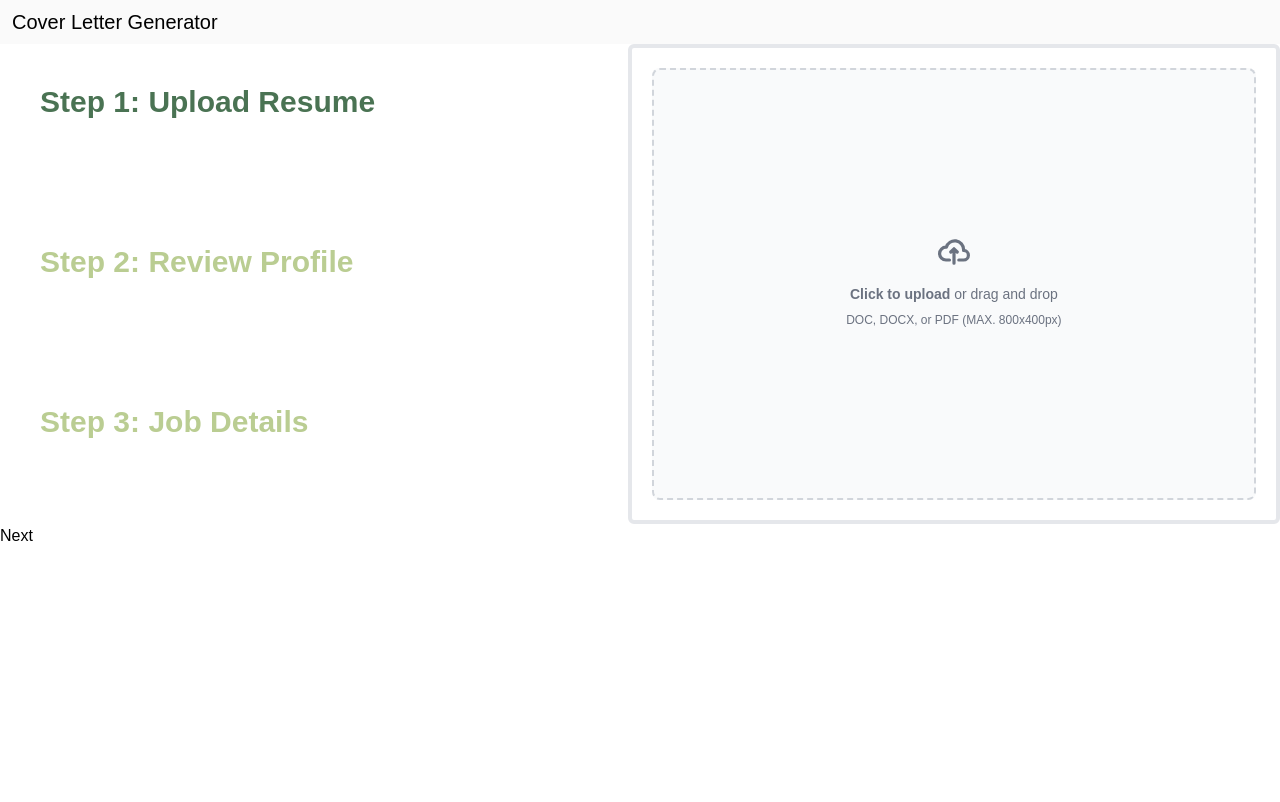
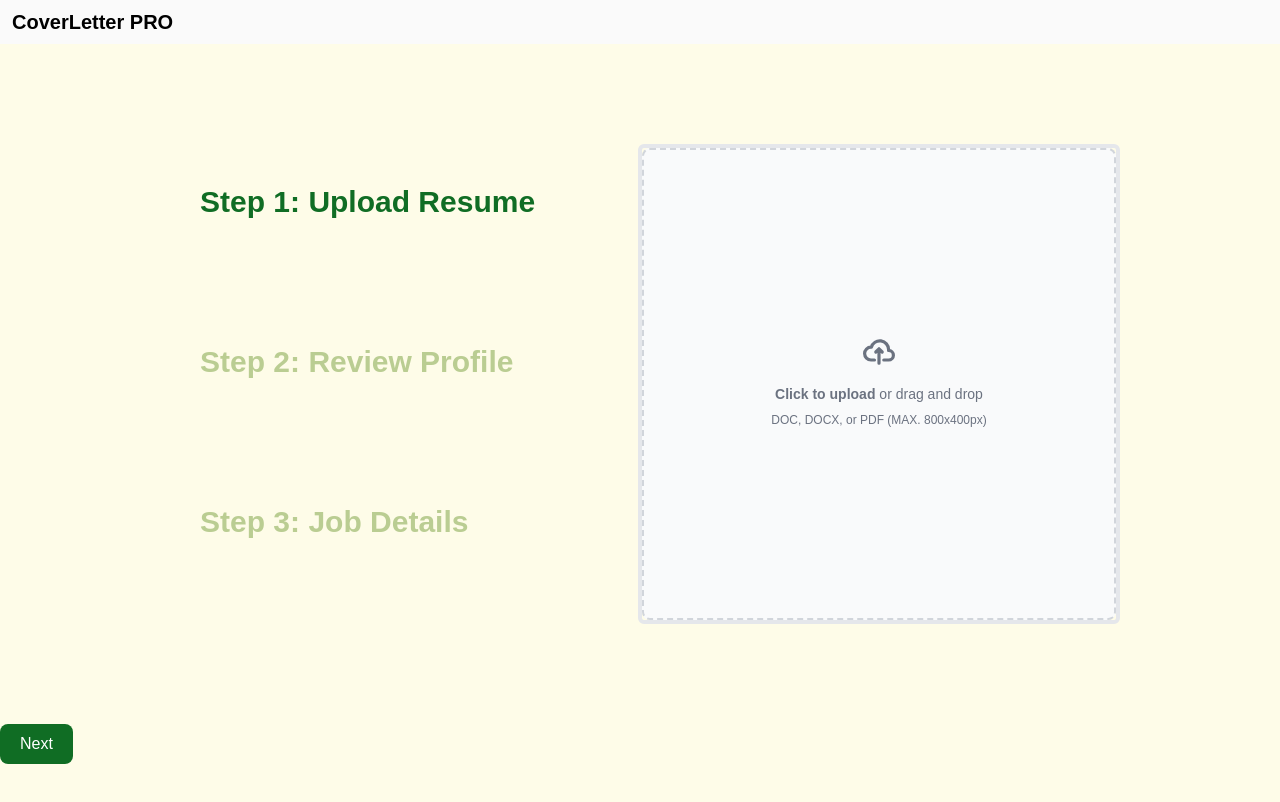
Before and after one commit to JoyceMaidd/demo, a React (Vite) app: page / in a window 1280 px wide. Shown: the top 802 px of the page. Built offline with nearby package versions, Linux system fonts and the light colour scheme.

Commit message:
add some css

```diff
--- a/src/App.jsx
+++ b/src/App.jsx
@@ -8,9 +8,9 @@ const App = () => {
   return (
     <BrowserRouter>
      <header>
-       <Navbar />
+       <Navbar/>
      </header>
-     <main>
+     <main className='bg-yellow-50 w-screen h-screen'>
       <WorkSpace/>
      </main>
     </BrowserRouter>
--- a/src/components/NavButtons.jsx
+++ b/src/components/NavButtons.jsx
@@ -2,9 +2,9 @@ import React from 'react'
 
 const NavButtons = ({nextStep, prevStep, step}) => {
   return (
-    <div>
+    <div className=''>
       {step>1 && <button onClick={prevStep}>Back</button>}
-      <button onClick={nextStep}>{step===3 ? "Generate" : "Next"}</button>
+      <button onClick={nextStep} className='text-white bg-[#106D24] font-medium rounded-lg text-base px-5 py-2 me-2 mb-2'>{step===3 ? "Generate" : "Next"}</button>
     </div>
   )
 }
--- a/src/components/Navbar.jsx
+++ b/src/components/Navbar.jsx
@@ -2,9 +2,9 @@ import React from 'react';
 
 const Navbar = () => {
   return (
-    <nav className="top-0 w-full flex-wrap items-center justify-between bg-zinc-50 py-2 shadow-dark-mild dark:bg-neutral-700">
+    <nav className="top-0 w-full flex-wrap items-center justify-between bg-yellow-50 bg-zinc-50 py-2 shadow-dark-mild dark:bg-neutral-700">
       <div className="flex w-full flex-wrap items-center justify-between px-3">
-        <a className="text-xl text-black dark:text-white" href="#">Cover Letter Generator</a>
+        <a className="text-xl font-bold text-black">CoverLetter PRO</a>
       </div>
     </nav>
   );
--- a/src/components/Step.jsx
+++ b/src/components/Step.jsx
@@ -4,7 +4,7 @@ const Step = ({number, title, currentStep}) => {
   const isActive = number === currentStep
   return (
     <div className={'flex p-10 w-100 h-40 items-left justify-start'}>
-        <h3 className={'font-extrabold text-3xl'} style={{ color: isActive ? '#4A7353' : '#BACD92' }}> Step {number}: {title}</h3>
+        <h3 className={'font-extrabold text-3xl'} style={{ color: isActive ? '#106D24' : '#BACD92' }}> Step {number}: {title}</h3>
     </div>
   )
 }
--- a/src/pages/WorkSpace.jsx
+++ b/src/pages/WorkSpace.jsx
@@ -15,13 +15,13 @@ const WorkSpace = (props) => {
   }
   return (
     <div>
-      <div className="flex justify-center">
+      <div className="flex justify-center px-40 py-[100px]">
         <div className="w-full">
           <Step number={1} title={"Upload Resume"} currentStep={currentStep} />
           <Step number={2} title={"Review Profile"} currentStep={currentStep} />
           <Step number={3} title={"Job Details"} currentStep={currentStep} />
         </div>
-        <div className="w-full p-5 border-4 rounded-md">
+        <div className="w-full border-4 rounded-md">
           { currentStep == 1 && <FileUpload />}
           { currentStep == 2 && <ReviewProfile />}
           { currentStep == 3 && <JobDetails/>}
--- a/tailwind.config.js
+++ b/tailwind.config.js
@@ -7,8 +7,6 @@ export default {
   theme: {
     extend: {
       colors:{
-        activeColor:'#4A7353',
-        deActiveColor:'#BACD92'
       }
     },
   },
```
